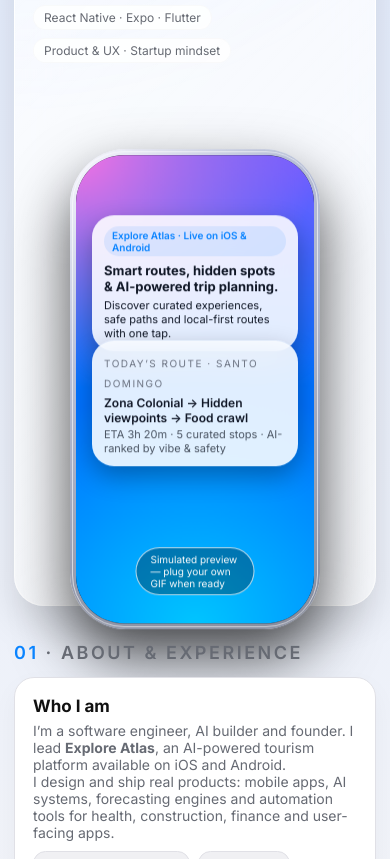
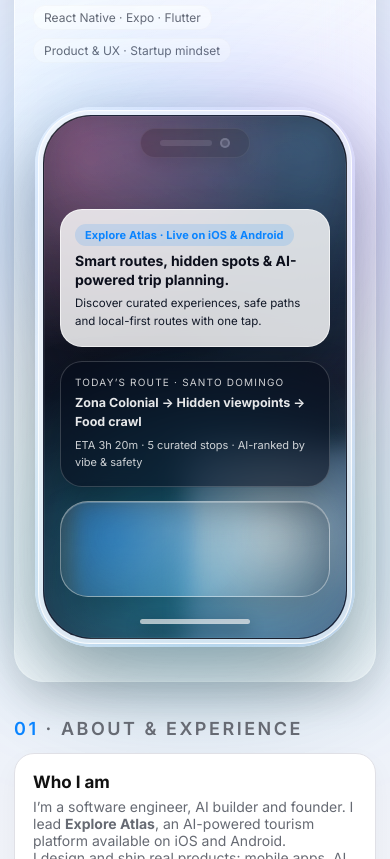
Before and after one commit to JosvierR/JosvierR.github.io, a plain HTML site: page index.html in a window 390 px wide. Shown: the part 575-1434 px from the top of the page. Drawn offline with Linux system fonts and the light colour scheme.

Commit message:
Revamp phone mockup layout

```diff
--- a/app.js
+++ b/app.js
@@ -42,10 +42,30 @@ const observer = new IntersectionObserver(
 reveals.forEach(el => observer.observe(el));
 
 // Parallax on iPhone mockup
-const phone = document.getElementById("phoneParallax");
+let phone;
+let ticking = false;
+
+function updatePhoneParallax() {
+  if (!phone) {
+    phone = document.getElementById("phoneParallax");
+  }
+  if (!phone) {
+    ticking = false;
+    return;
+  }
+  const rect = phone.getBoundingClientRect();
+  const rawOffset = (window.innerHeight / 2 - rect.top - rect.height / 2) * 0.02;
+  const clamped = Math.max(-5, Math.min(5, rawOffset));
+  phone.style.transform = `translateY(${clamped}px)`;
+  ticking = false;
+}
+
 window.addEventListener("scroll", () => {
-  if (!phone) return;
-  const rect = phone.getBoundingClientRect();
-  const offset = (window.innerHeight / 2 - rect.top - rect.height / 2) * 0.04;
-  phone.style.transform = `translateY(${offset}px)`;
+  if (!phone || ticking) return;
+  window.requestAnimationFrame(updatePhoneParallax);
+  ticking = true;
 });
+
+document.addEventListener("DOMContentLoaded", updatePhoneParallax);
+
+updatePhoneParallax();
--- /dev/null
+++ b/components/PhoneMockup.js
@@ -0,0 +1,48 @@
+const phoneMarkup = `
+  <div class="phone-frame" id="phoneParallax">
+    <div class="phone-glow"></div>
+    <div class="phone-metal"></div>
+    <div class="phone-body">
+      <div class="phone-notch" aria-hidden="true">
+        <span class="phone-notch-speaker"></span>
+        <span class="phone-notch-camera"></span>
+      </div>
+
+      <div class="phone-background">
+        <div class="phone-gradient"></div>
+        <div class="phone-glass"></div>
+        <div class="phone-orb"></div>
+        <div class="phone-shimmer"></div>
+      </div>
+
+      <div class="phone-content">
+        <div class="phone-card">
+          <span class="chip">Explore Atlas · Live on iOS & Android</span>
+          <h3>Smart routes, hidden spots & AI-powered trip planning.</h3>
+          <p>Discover curated experiences, safe paths and local-first routes with one tap.</p>
+        </div>
+
+        <div class="phone-card secondary">
+          <span class="label">Today’s route · Santo Domingo</span>
+          <p class="title">Zona Colonial → Hidden viewpoints → Food crawl</p>
+          <p class="meta">ETA 3h 20m · 5 curated stops · AI-ranked by vibe & safety</p>
+        </div>
+
+        <div class="phone-placeholder" aria-hidden="true">
+          <div class="phone-placeholder-orb"></div>
+          <div class="phone-placeholder-shimmer"></div>
+        </div>
+      </div>
+
+      <div class="phone-indicator"></div>
+    </div>
+  </div>
+`;
+
+function renderPhoneMockup() {
+  const mount = document.getElementById("phoneMount");
+  if (!mount) return;
+  mount.innerHTML = phoneMarkup;
+}
+
+document.addEventListener("DOMContentLoaded", renderPhoneMockup);
--- a/index.html
+++ b/index.html
@@ -18,6 +18,7 @@
     rel="stylesheet">
 
   <link rel="stylesheet" href="styles.css" />
+  <link rel="stylesheet" href="styles/phone.css" />
 </head>
 
 <body>
@@ -95,35 +96,7 @@
 
       <!-- PREMIUM IPHONE 15 PRO MOCKUP -->
       <div class="hero-right">
-        <div class="iphone-frame" id="phoneParallax">
-          <div class="iphone-metal"></div>
-          <div class="iphone-inner">
-            <div class="iphone-notch"></div>
-
-            <!-- Animated gradient backdrop -->
-            <div class="iphone-gradient"></div>
-
-            <!-- Top card -->
-            <div class="iphone-card iphone-card-top">
-              <span class="chip">Explore Atlas · Live on iOS & Android</span>
-              <h3>Smart routes, hidden spots & AI-powered trip planning.</h3>
-              <p>Discover curated experiences, safe paths and local-first routes with one tap.</p>
-            </div>
-
-            <!-- Route card -->
-            <div class="iphone-card iphone-card-middle">
-              <span class="label">Today’s route · Santo Domingo</span>
-              <p class="title">Zona Colonial → Hidden viewpoints → Food crawl</p>
-              <p class="meta">ETA 3h 20m · 5 curated stops · AI-ranked by vibe & safety</p>
-            </div>
-
-            <!-- Bottom pill -->
-            <div class="iphone-bottom-pill">
-              Simulated preview — plug your own GIF when ready
-            </div>
-
-          </div>
-        </div>
+        <div id="phoneMount" aria-hidden="true"></div>
       </div>
     </section>
 
@@ -331,6 +304,7 @@
     </footer>
   </div>
 
+  <script type="module" src="components/PhoneMockup.js"></script>
   <script src="app.js"></script>
 </body>
 </html>
--- a/styles.css
+++ b/styles.css
@@ -441,152 +441,6 @@ body {
   border-color: rgba(255, 255, 255, 0.06);
 }
 
-/* iPhone 15 Pro Mockup */
-
-.hero-right {
-  display: flex;
-  align-items: center;
-  justify-content: center;
-}
-
-.iphone-frame {
-  width: 250px;
-  height: 480px;
-  position: relative;
-  border-radius: 56px;
-  padding: 6px;
-  background: radial-gradient(circle at top left, #f8f8ff 0, #b8c0d8 40%, #868b9b);
-  box-shadow: 0 28px 60px rgba(0, 0, 0, 0.7);
-  transform: translateY(0);
-  will-change: transform;
-}
-
-[data-theme="dark"] .iphone-frame {
-  background: radial-gradient(circle at top left, #d3d6ff 0, #737893 35%, #4a4c62);
-}
-
-.iphone-metal {
-  position: absolute;
-  inset: 2px;
-  border-radius: 52px;
-  border: 1px solid rgba(255, 255, 255, 0.6);
-  pointer-events: none;
-}
-
-.iphone-inner {
-  position: relative;
-  width: 100%;
-  height: 100%;
-  border-radius: 48px;
-  overflow: hidden;
-  background: #050816;
-}
-
-.iphone-notch {
-  position: absolute;
-  top: 10px;
-  left: 50%;
-  width: 96px;
-  height: 26px;
-  transform: translateX(-50%);
-  border-radius: 16px;
-  background: rgba(0, 0, 0, 0.85);
-}
-
-.iphone-gradient {
-  position: absolute;
-  inset: 0;
-  background: radial-gradient(circle at top left, #ff72e1 0, transparent 45%),
-    radial-gradient(circle at top right, #7b5cff 0, transparent 45%),
-    radial-gradient(circle at bottom, #00c6ff 0, #0072ff 50%);
-  filter: blur(0.4px);
-  animation: phoneGradient 8s ease-in-out infinite alternate;
-}
-
-@keyframes phoneGradient {
-  0% {
-    transform: scale(1.02) translateY(0);
-  }
-  50% {
-    transform: scale(1.06) translateY(-6px);
-  }
-  100% {
-    transform: scale(1.02) translateY(0);
-  }
-}
-
-.iphone-card {
-  position: absolute;
-  left: 16px;
-  right: 16px;
-  border-radius: 22px;
-  padding: 11px 12px;
-  background: rgba(255, 255, 255, 0.88);
-  color: #111827;
-  backdrop-filter: blur(18px);
-  box-shadow: 0 10px 26px rgba(0, 0, 0, 0.3);
-}
-
-.iphone-card-top {
-  top: 60px;
-}
-
-.iphone-card-middle {
-  top: 185px;
-}
-
-.iphone-card .chip {
-  display: inline-block;
-  font-size: 10px;
-  padding: 3px 8px;
-  border-radius: 999px;
-  background: rgba(10, 132, 255, 0.1);
-  color: #0a84ff;
-  font-weight: 600;
-  margin-bottom: 6px;
-}
-
-.iphone-card h3 {
-  font-size: 13px;
-  margin-bottom: 4px;
-}
-
-.iphone-card p {
-  font-size: 11px;
-}
-
-.iphone-card .label {
-  font-size: 10px;
-  text-transform: uppercase;
-  letter-spacing: 0.15em;
-  color: #6b7280;
-}
-
-.iphone-card .title {
-  font-size: 12px;
-  font-weight: 600;
-  margin-top: 4px;
-}
-
-.iphone-card .meta {
-  font-size: 11px;
-  margin-top: 2px;
-  color: #4b5563;
-}
-
-.iphone-bottom-pill {
-  position: absolute;
-  bottom: 28px;
-  left: 50%;
-  transform: translateX(-50%);
-  padding: 5px 14px;
-  border-radius: 999px;
-  border: 1px solid rgba(255, 255, 255, 0.7);
-  color: #f9fafb;
-  font-size: 10px;
-  background: rgba(0, 0, 0, 0.3);
-}
-
 /* Sections */
 
 .section {
@@ -836,7 +690,7 @@ textarea:focus {
     grid-template-columns: 1fr;
   }
 
-  .iphone-frame {
+  .phone-frame {
     margin-top: 10px;
   }
 }
--- /dev/null
+++ b/styles/phone.css
@@ -0,0 +1,308 @@
+.hero-right {
+  display: flex;
+  align-items: center;
+  justify-content: center;
+}
+
+.phone-frame {
+  position: relative;
+  width: min(320px, 90vw);
+  height: 640px;
+  border-radius: 58px;
+  padding: 10px;
+  background: linear-gradient(145deg, rgba(255, 255, 255, 0.92), rgba(198, 207, 229, 0.9));
+  box-shadow: 0 26px 60px rgba(0, 0, 0, 0.28), 0 40px 120px rgba(0, 0, 0, 0.16);
+  overflow: visible;
+  transform: translateY(0);
+  transition: transform 0.7s cubic-bezier(0.22, 1, 0.36, 1);
+  will-change: transform;
+  isolation: isolate;
+}
+
+[data-theme="dark"] .phone-frame {
+  background: linear-gradient(150deg, rgba(80, 88, 110, 0.75), rgba(120, 128, 150, 0.65));
+  box-shadow: 0 30px 80px rgba(0, 0, 0, 0.65), 0 34px 130px rgba(0, 0, 0, 0.6);
+}
+
+.phone-glow {
+  position: absolute;
+  inset: -40px;
+  filter: blur(60px);
+  background: radial-gradient(circle at 30% 20%, rgba(10, 132, 255, 0.26), transparent 42%),
+    radial-gradient(circle at 80% 20%, rgba(123, 92, 255, 0.28), transparent 44%),
+    radial-gradient(circle at 50% 80%, rgba(0, 200, 255, 0.24), transparent 52%);
+  z-index: 0;
+  pointer-events: none;
+}
+
+.phone-metal {
+  position: absolute;
+  inset: 3px;
+  border-radius: 52px;
+  border: 1.4px solid rgba(255, 255, 255, 0.8);
+  box-shadow: inset 0 0 0 1px rgba(255, 255, 255, 0.12);
+  background: linear-gradient(120deg, rgba(255, 255, 255, 0.4), rgba(160, 170, 190, 0.6) 40%, rgba(110, 120, 140, 0.7)),
+    linear-gradient(300deg, rgba(255, 255, 255, 0.5), rgba(180, 190, 210, 0.45), rgba(110, 120, 140, 0.6));
+  z-index: 1;
+  pointer-events: none;
+  mix-blend-mode: screen;
+}
+
+.phone-body {
+  position: relative;
+  z-index: 2;
+  width: 100%;
+  height: 100%;
+  border-radius: 48px;
+  overflow: hidden;
+  background: radial-gradient(circle at 16% 10%, rgba(255, 255, 255, 0.14), transparent 35%),
+    linear-gradient(145deg, #050814, #0c1224 55%, #0b162e);
+  border: 1px solid rgba(255, 255, 255, 0.08);
+  box-shadow: inset 0 0 0 1px rgba(255, 255, 255, 0.06);
+}
+
+[data-theme="dark"] .phone-body {
+  background: radial-gradient(circle at 16% 10%, rgba(255, 255, 255, 0.04), transparent 35%),
+    linear-gradient(150deg, #05050d, #0b0e18 55%, #0b1324);
+}
+
+.phone-notch {
+  position: absolute;
+  top: 12px;
+  left: 50%;
+  transform: translateX(-50%);
+  width: 110px;
+  height: 30px;
+  border-radius: 16px;
+  background: rgba(0, 0, 0, 0.82);
+  border: 1px solid rgba(255, 255, 255, 0.08);
+  display: flex;
+  align-items: center;
+  justify-content: center;
+  gap: 8px;
+  box-shadow: 0 6px 12px rgba(0, 0, 0, 0.4);
+}
+
+.phone-notch-speaker,
+.phone-notch-camera {
+  display: inline-block;
+  border-radius: 999px;
+  background: rgba(255, 255, 255, 0.12);
+}
+
+.phone-notch-speaker { width: 52px; height: 6px; }
+.phone-notch-camera { width: 10px; height: 10px; box-shadow: inset 0 0 0 2px rgba(255, 255, 255, 0.2); }
+
+.phone-background {
+  position: absolute;
+  inset: 0;
+  overflow: hidden;
+  border-radius: 48px;
+  filter: saturate(1.02);
+}
+
+.phone-gradient {
+  position: absolute;
+  inset: -6%;
+  background: radial-gradient(circle at 15% 10%, rgba(255, 115, 225, 0.22), transparent 36%),
+    radial-gradient(circle at 85% 12%, rgba(110, 190, 255, 0.24), transparent 40%),
+    radial-gradient(circle at 50% 85%, rgba(0, 210, 255, 0.28), transparent 46%);
+  filter: blur(2px);
+  animation: phoneGradientDrift 10s ease-in-out infinite alternate;
+}
+
+.phone-glass {
+  position: absolute;
+  inset: 0;
+  background: linear-gradient(160deg, rgba(255, 255, 255, 0.14), rgba(255, 255, 255, 0.02) 45%, rgba(255, 255, 255, 0.18));
+  backdrop-filter: blur(20px);
+  -webkit-backdrop-filter: blur(20px);
+  mix-blend-mode: screen;
+  opacity: 0.8;
+}
+
+.phone-orb {
+  position: absolute;
+  width: 220px;
+  height: 220px;
+  bottom: -40px;
+  right: -60px;
+  background: radial-gradient(circle at 40% 40%, rgba(255, 255, 255, 0.8), rgba(175, 210, 255, 0.45), rgba(92, 128, 210, 0.16));
+  filter: blur(12px);
+  opacity: 0.8;
+  animation: orbFloat 8s ease-in-out infinite alternate;
+}
+
+.phone-shimmer {
+  position: absolute;
+  inset: 0;
+  background: linear-gradient(120deg, transparent, rgba(255, 255, 255, 0.18), transparent);
+  transform: translateX(-60%);
+  animation: shimmerSweep 12s ease-in-out infinite;
+  opacity: 0.45;
+}
+
+.phone-content {
+  position: relative;
+  z-index: 2;
+  display: flex;
+  flex-direction: column;
+  gap: 14px;
+  padding: 90px 20px 34px;
+  height: 100%;
+  justify-content: center;
+}
+
+.phone-card {
+  display: flex;
+  flex-direction: column;
+  gap: 6px;
+  padding: 14px 14px 16px;
+  border-radius: 22px;
+  background: rgba(255, 255, 255, 0.82);
+  color: #0c0f1c;
+  backdrop-filter: blur(16px);
+  -webkit-backdrop-filter: blur(16px);
+  box-shadow: 0 22px 42px rgba(0, 0, 0, 0.22);
+  border: 1px solid rgba(255, 255, 255, 0.65);
+}
+
+.phone-card.secondary {
+  background: rgba(8, 12, 26, 0.62);
+  color: #f4f6ff;
+  border-color: rgba(255, 255, 255, 0.18);
+  box-shadow: 0 18px 38px rgba(0, 0, 0, 0.35);
+}
+
+.phone-card.secondary p {
+  color: rgba(255, 255, 255, 0.9);
+}
+
+.phone-card .chip {
+  display: inline-flex;
+  align-items: center;
+  width: fit-content;
+  font-size: 11px;
+  padding: 4px 10px;
+  border-radius: 999px;
+  background: rgba(10, 132, 255, 0.14);
+  color: #0a84ff;
+  font-weight: 700;
+  letter-spacing: 0.01em;
+}
+
+.phone-card h3 {
+  font-size: 15px;
+  line-height: 1.35;
+  font-weight: 700;
+}
+
+.phone-card p {
+  font-size: 12px;
+  line-height: 1.5;
+  color: #111827;
+}
+
+.phone-card.secondary .label {
+  font-size: 10px;
+  letter-spacing: 0.12em;
+  text-transform: uppercase;
+  color: rgba(255, 255, 255, 0.8);
+}
+
+.phone-card.secondary .title {
+  font-size: 13px;
+  font-weight: 700;
+}
+
+.phone-card.secondary .meta {
+  font-size: 11px;
+  color: rgba(255, 255, 255, 0.8);
+}
+
+.phone-placeholder {
+  position: relative;
+  height: 96px;
+  border-radius: 28px;
+  overflow: hidden;
+  background: radial-gradient(circle at 40% 30%, rgba(255, 255, 255, 0.35), rgba(255, 255, 255, 0.18) 40%, rgba(10, 10, 10, 0.2));
+  border: 1px solid rgba(255, 255, 255, 0.4);
+  box-shadow: inset 0 1px 0 rgba(255, 255, 255, 0.25), 0 18px 38px rgba(0, 0, 0, 0.22);
+}
+
+.phone-placeholder-orb {
+  position: absolute;
+  width: 120px;
+  height: 120px;
+  top: 10px;
+  left: 14px;
+  background: radial-gradient(circle at 30% 30%, rgba(10, 132, 255, 0.38), rgba(10, 132, 255, 0.05));
+  filter: blur(8px);
+  animation: orbFloat 7s ease-in-out infinite alternate;
+}
+
+.phone-placeholder-shimmer {
+  position: absolute;
+  inset: 0;
+  background: linear-gradient(120deg, transparent 20%, rgba(255, 255, 255, 0.5) 50%, transparent 80%);
+  transform: translateX(-100%);
+  animation: shimmerSweep 9s ease-in-out infinite;
+  opacity: 0.5;
+}
+
+.phone-indicator {
+  position: absolute;
+  bottom: 14px;
+  left: 50%;
+  transform: translateX(-50%);
+  width: 110px;
+  height: 5px;
+  border-radius: 999px;
+  background: rgba(255, 255, 255, 0.7);
+  box-shadow: 0 6px 16px rgba(0, 0, 0, 0.45);
+}
+
+@keyframes phoneGradientDrift {
+  0% { transform: scale(1) translateY(0); }
+  50% { transform: scale(1.06) translateY(-8px); }
+  100% { transform: scale(1) translateY(0); }
+}
+
+@keyframes shimmerSweep {
+  0% { transform: translateX(-120%); }
+  45% { transform: translateX(120%); }
+  100% { transform: translateX(120%); }
+}
+
+@keyframes orbFloat {
+  0% { transform: translateY(0); }
+  100% { transform: translateY(-12px); }
+}
+
+@media (max-width: 880px) {
+  .phone-frame {
+    margin-top: 14px;
+    margin-bottom: 12px;
+  }
+}
+
+@media (max-width: 520px) {
+  .phone-frame {
+    height: 580px;
+    padding: 8px;
+  }
+
+  .phone-content {
+    padding: 84px 16px 32px;
+  }
+}
+
+@media (max-width: 420px) {
+  .phone-frame {
+    height: 540px;
+  }
+
+  .phone-card h3 { font-size: 14px; }
+  .phone-card p { font-size: 11.5px; }
+  .phone-card.secondary .title { font-size: 12.5px; }
+}
```
